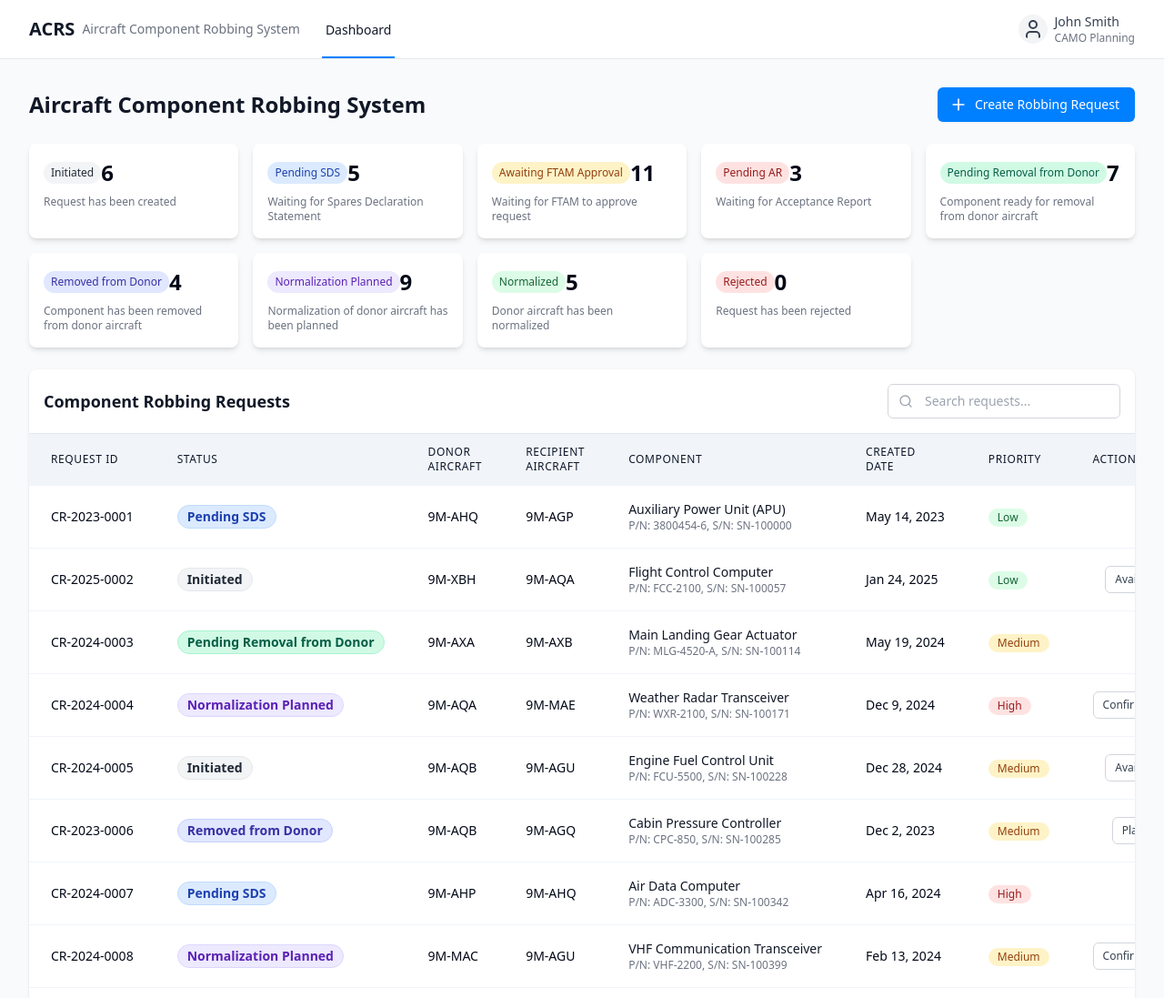
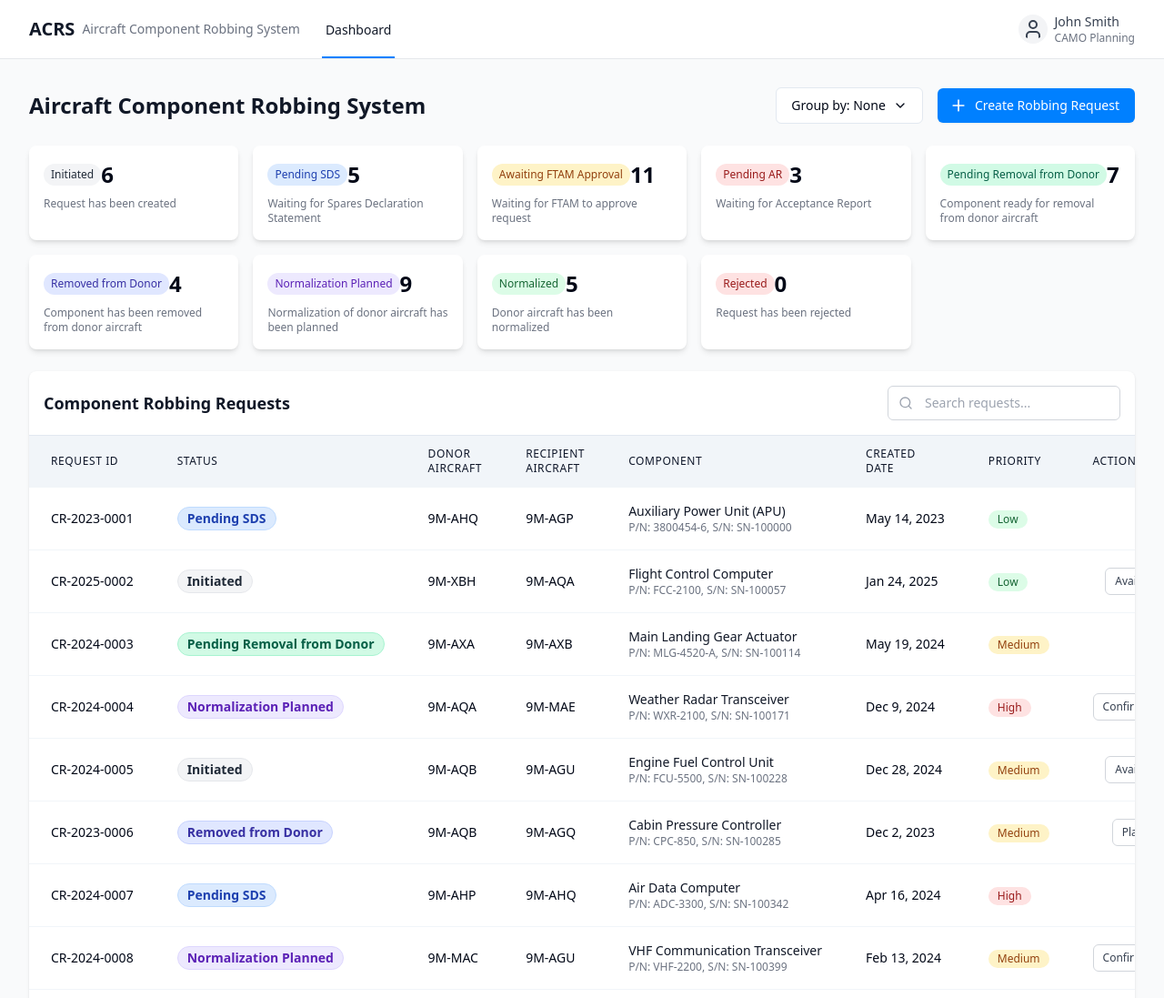
Before and after one commit to naznaj/aircraft-component-tracker, a React (Vite) app: page /dashboard in a window 1280 px wide. Shown: the top 1097 px of the page at 91% size. Built offline with nearby package versions, Linux system fonts and the light colour scheme.

Commit message:
Enhance UI and add grouping
- Make pages wider to occupy the whole space.
- Implement dynamic grouping by Donor Aircraft, Recipient Aircraft, and Component.

```diff
--- a/src/components/RobbingRequestTable.tsx
+++ b/src/components/RobbingRequestTable.tsx
@@ -5,7 +5,13 @@ import { StatusBadge } from './StatusBadge';
 import { ActionButton } from './ActionButton';
 import { formatDate } from '../utils/formatters';
 import { getPriorityBadgeClass } from '../utils/formatters';
-import { ChevronDown, ChevronUp, Search, X } from 'lucide-react';
+import { ChevronDown, ChevronUp, Search, X, ChevronRight } from 'lucide-react';
+import {
+  Accordion,
+  AccordionContent,
+  AccordionItem,
+  AccordionTrigger,
+} from "@/components/ui/accordion";
 
 interface RobbingRequestTableProps {
   requests: RobbingRequest[];
@@ -15,6 +21,7 @@ interface RobbingRequestTableProps {
   sortField: keyof RobbingRequest | null;
   sortDirection: 'asc' | 'desc';
   onSort: (field: keyof RobbingRequest) => void;
+  groupBy?: 'none' | 'donorAircraft' | 'recipientAircraft' | 'component';
 }
 
 export function RobbingRequestTable({
@@ -24,7 +31,8 @@ export function RobbingRequestTable({
   onActionSelect,
   sortField,
   sortDirection,
-  onSort
+  onSort,
+  groupBy = 'none'
 }: RobbingRequestTableProps) {
   const [searchTerm, setSearchTerm] = useState('');
 
@@ -74,34 +82,30 @@ export function RobbingRequestTable({
     );
   };
 
-  return (
-    <div className="bg-white shadow rounded-lg overflow-hidden">
-      <div className="p-4 border-b flex flex-col sm:flex-row justify-between items-start sm:items-center gap-4">
-        <h2 className="text-lg font-semibold text-gray-900">Component Robbing Requests</h2>
+  const groupedRequests = useMemo(() => {
+    if (groupBy === 'none') return { 'All Requests': filteredRequests };
 
-        <div className="relative w-full sm:w-auto">
-          <div className="absolute inset-y-0 left-0 pl-3 flex items-center pointer-events-none">
-            <Search className="h-4 w-4 text-gray-400" />
-          </div>
-          <input
-            type="text"
-            value={searchTerm}
-            onChange={(e) => setSearchTerm(e.target.value)}
-            placeholder="Search requests..."
-            className="block w-full sm:w-64 pl-10 pr-3 py-2 border border-gray-300 rounded-md text-sm placeholder-gray-400 focus:outline-none focus:ring-primary focus:border-primary"
-          />
-          {searchTerm && (
-            <button
-              className="absolute inset-y-0 right-0 pr-3 flex items-center"
-              onClick={() => setSearchTerm('')}
-            >
-              <X className="h-4 w-4 text-gray-400" />
-            </button>
-          )}
-        </div>
-      </div>
+    return filteredRequests.reduce((acc, request) => {
+      let key = '';
 
-      <div className="overflow-x-auto">
+      if (groupBy === 'donorAircraft') {
+        key = request.donorAircraft;
+      } else if (groupBy === 'recipientAircraft') {
+        key = request.recipientAircraft;
+      } else if (groupBy === 'component') {
+        key = `${request.component.description} (${request.component.partNumber})`;
+      }
+
+      if (!acc[key]) {
+        acc[key] = [];
+      }
+
+      acc[key].push(request);
+      return acc;
+    }, {} as Record<string, RobbingRequest[]>);
+  }, [filteredRequests, groupBy]);
+
+  const renderTableContent = (requests: RobbingRequest[]) => (
     <table className="data-table">
       <thead>
         <tr>
@@ -121,24 +125,14 @@ export function RobbingRequestTable({
       </thead>
 
       <tbody>
-            {loading ? (
-              [...Array(5)].map((_, index) => (
-                <tr key={index} className="animate-pulse">
-                  {columns.map((column) => (
-                    <td key={column.id}>
-                      <div className="h-4 bg-gray-200 rounded w-3/4"></div>
-                    </td>
-                  ))}
-                </tr>
-              ))
-            ) : filteredRequests.length === 0 ? (
+        {requests.length === 0 ? (
           <tr>
             <td colSpan={columns.length} className="text-center py-8 text-gray-500">
               No requests found
             </td>
           </tr>
         ) : (
-              filteredRequests.map((request) => (
+          requests.map((request) => (
             <tr
               key={request.requestId}
               className="cursor-pointer hover:bg-gray-50"
@@ -179,6 +173,70 @@ export function RobbingRequestTable({
         )}
       </tbody>
     </table>
+  );
+
+  const renderGroupedTable = () => (
+    <Accordion type="multiple" defaultValue={Object.keys(groupedRequests)}>
+      {Object.entries(groupedRequests).map(([group, groupRequests]) => (
+        <AccordionItem key={group} value={group}>
+          <AccordionTrigger className="hover:no-underline px-4 py-3 bg-gray-100 border-b">
+            <div className="flex items-center justify-between w-full">
+              <div className="font-medium">{group}</div>
+              <div className="text-sm text-gray-500">{groupRequests.length} requests</div>
+            </div>
+          </AccordionTrigger>
+          <AccordionContent className="pt-0 pb-0">
+            <div className="overflow-x-auto">
+              {renderTableContent(groupRequests)}
+            </div>
+          </AccordionContent>
+        </AccordionItem>
+      ))}
+    </Accordion>
+  );
+
+  return (
+    <div className="bg-white shadow rounded-lg overflow-hidden">
+      <div className="p-4 border-b flex flex-col sm:flex-row justify-between items-start sm:items-center gap-4">
+        <h2 className="text-lg font-semibold text-gray-900">Component Robbing Requests</h2>
+
+        <div className="relative w-full sm:w-auto">
+          <div className="absolute inset-y-0 left-0 pl-3 flex items-center pointer-events-none">
+            <Search className="h-4 w-4 text-gray-400" />
+          </div>
+          <input
+            type="text"
+            value={searchTerm}
+            onChange={(e) => setSearchTerm(e.target.value)}
+            placeholder="Search requests..."
+            className="block w-full sm:w-64 pl-10 pr-3 py-2 border border-gray-300 rounded-md text-sm placeholder-gray-400 focus:outline-none focus:ring-primary focus:border-primary"
+          />
+          {searchTerm && (
+            <button
+              className="absolute inset-y-0 right-0 pr-3 flex items-center"
+              onClick={() => setSearchTerm('')}
+            >
+              <X className="h-4 w-4 text-gray-400" />
+            </button>
+          )}
+        </div>
+      </div>
+
+      <div className="overflow-x-auto">
+        {loading ? (
+          <div className="p-4">
+            {[...Array(5)].map((_, index) => (
+              <div key={index} className="animate-pulse mb-4">
+                <div className="h-12 bg-gray-200 rounded w-full mb-4"></div>
+                <div className="h-16 bg-gray-100 rounded w-full"></div>
+              </div>
+            ))}
+          </div>
+        ) : groupBy === 'none' ? (
+          renderTableContent(filteredRequests)
+        ) : (
+          renderGroupedTable()
+        )}
       </div>
 
       <div className="px-4 py-3 border-t border-gray-200 sm:px-6">
--- a/src/pages/Dashboard.tsx
+++ b/src/pages/Dashboard.tsx
@@ -8,8 +8,15 @@ import { DetailPanel } from '../components/DetailPanel';
 import { RequestForm } from '../components/forms/RequestForm';
 import { useRobbing } from '../context/RobbingContext';
 import { useAuth } from '../context/AuthContext';
-import { Plus } from 'lucide-react';
+import { Plus, ChevronDown } from 'lucide-react';
 import { toast } from 'sonner';
+import {
+  DropdownMenu,
+  DropdownMenuContent,
+  DropdownMenuItem,
+  DropdownMenuTrigger,
+} from "@/components/ui/dropdown-menu";
+import { Button } from "@/components/ui/button";
 
 export default function Dashboard() {
   const {
@@ -29,6 +36,7 @@ export default function Dashboard() {
 
   const { currentUser } = useAuth();
   const [showCreateForm, setShowCreateForm] = useState(false);
+  const [groupBy, setGroupBy] = useState<'none' | 'donorAircraft' | 'recipientAircraft' | 'component'>('none');
 
   const handleSort = (field: keyof RobbingRequest) => {
     if (sortField === field) {
@@ -66,11 +74,38 @@ export default function Dashboard() {
       <Navbar />
 
       <main className="pt-16 pb-16">
-        <div className="max-w-7xl mx-auto px-4 sm:px-6 lg:px-8">
-          <div className="mt-8 mb-6 flex justify-between items-center">
+        <div className="mx-auto px-4 sm:px-6 lg:px-8 w-full">
+          <div className="mt-8 mb-6 flex justify-between items-center flex-wrap gap-4">
             <h1 className="text-2xl font-semibold text-gray-900">
               Aircraft Component Robbing System
             </h1>
+
+            <div className="flex items-center gap-4">
+              <DropdownMenu>
+                <DropdownMenuTrigger asChild>
+                  <Button variant="outline" className="flex items-center gap-2">
+                    Group by: {groupBy === 'none' ? 'None' :
+                              groupBy === 'donorAircraft' ? 'Donor Aircraft' :
+                              groupBy === 'recipientAircraft' ? 'Recipient Aircraft' :
+                              'Component'}
+                    <ChevronDown className="h-4 w-4" />
+                  </Button>
+                </DropdownMenuTrigger>
+                <DropdownMenuContent align="end">
+                  <DropdownMenuItem onClick={() => setGroupBy('none')}>
+                    None
+                  </DropdownMenuItem>
+                  <DropdownMenuItem onClick={() => setGroupBy('donorAircraft')}>
+                    Donor Aircraft
+                  </DropdownMenuItem>
+                  <DropdownMenuItem onClick={() => setGroupBy('recipientAircraft')}>
+                    Recipient Aircraft
+                  </DropdownMenuItem>
+                  <DropdownMenuItem onClick={() => setGroupBy('component')}>
+                    Component
+                  </DropdownMenuItem>
+                </DropdownMenuContent>
+              </DropdownMenu>
 
               {showCreateButton && (
                 <button
@@ -82,6 +117,7 @@ export default function Dashboard() {
                   Create Robbing Request
                 </button>
               )}
+            </div>
           </div>
 
           <StatusScorecards
@@ -98,6 +134,7 @@ export default function Dashboard() {
             sortField={sortField}
             sortDirection={sortDirection}
             onSort={handleSort}
+            groupBy={groupBy}
           />
         </div>
       </main>
```
Lines whose indentation alone changed are shown as unchanged.
